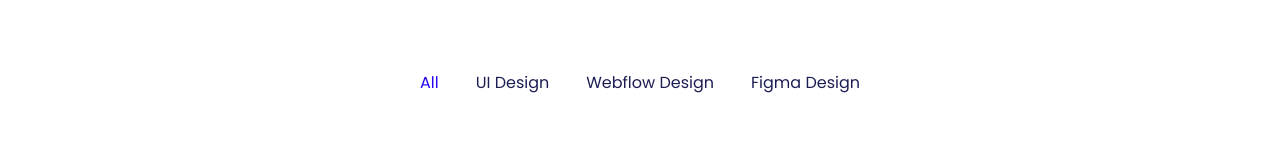
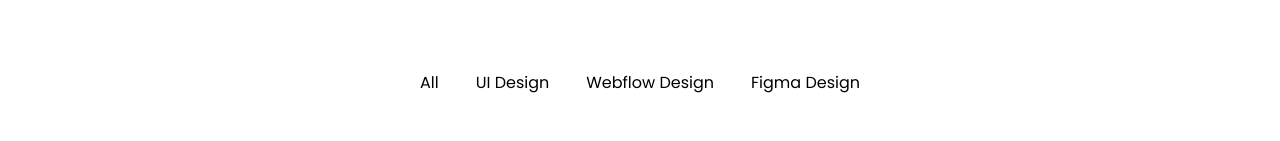
Before and after one commit to ebokes/surftweb, a React (Create React App) app: page /portfolio in a window 1280 px wide. Shown: the part 547-688 px from the top of the page. Built offline with nearby package versions, Linux system fonts and the light colour scheme.

Commit message:
modify template section

```diff
--- a/src/components/portfolio/template/index.js
+++ b/src/components/portfolio/template/index.js
@@ -1,3 +1,4 @@
+import { useState } from "react";
 import {
   TemplateContainer,
   Col1,
@@ -8,29 +9,80 @@
 import templateData from "../../../data/templateSectionData";
 import { SubLink } from "../../../reuseableComponents/subLinkStyle";
 import { HiOutlineArrowNarrowRight } from "react-icons/hi";
+import liData from "../../../data/liData";
+const Template = () => {
+  //   const [option, setOption] = useState(id);
+  //   const [select, setSelect] = useState({});
 
-const Template = () => {
+  //   const active = (index) => {
+  //     setSelect((prev) => ({
+  //       ...prev,
+  //       [index]: !prev[index],
+  //     }));
+  //   };
+
+  //   const handleClick = () => {
+  //     setOption();
+  //   };
+
   return (
     <Container>
       <TemplateContainer>
         <TemplateNav>
-          <li>
-            <a href="/all" className="active">
+          {liData.map((item, index) => (
+            <li key={index}>
+              <div
+                // onClick={active}
+                // className={select[index] ? "active" : "nonactive"}
+                href={item.url}
+              >
+                {item.title}
+              </div>
+            </li>
+          ))}
+          {/* <li>
+            <a
+              href="/all"
+              id="1"
+              onClick={active}
+              className={select[index] ? "active" : "nonactive"}
+            >
               All
             </a>
           </li>
           <li>
-            <a href="ui-design">UI Design</a>
+            <div
+              //   href="ui-design"
+              id="2"
+              onClick={active}
+              className={select[index] ? "active" : "nonactive"}
+            >
+              UI Design
+            </div>
           </li>
           <li>
-            <a href="/webflow-design">Webflow Design</a>
+            <a
+              id="3"
+              href="/webflow-design"
+              onClick={active}
+              className={select[index] ? "active" : "nonactive"}
+            >
+              Webflow Design
+            </a>
           </li>
           <li>
-            <a href="/figma-design">Figma Design</a>
-          </li>
+            <a
+              id="4"
+              href="/figma-design"
+              onClick={active}
+              className={select[index] ? "active" : "nonactive"}
+            >
+              Figma Design
+            </a>
+          </li> */}
         </TemplateNav>
         <Col1>
-          {templateData.map((item) => (
+          {templateData.map((item, index) => (
             <TemplateItem key={item.id}>
               <img src={item.img} alt={`template${item.id}`} />
               <h2>Template {item.id}</h2>
--- a/src/components/portfolio/template/templateStyle.js
+++ b/src/components/portfolio/template/templateStyle.js
@@ -5,17 +5,27 @@
 export const TemplateNav = styled.ul`
   display: flex;
   width: 44rem;
+  margin: 0 auto 4.8rem auto;
   justify-content: space-between;
-  margin: 0 auto 4.8rem auto;
+
+  @media (max-width: ${({ theme }) => theme.mediaQuery.mobile}) {
+    width: 80%;
+    flex-direction: column;
+    text-align: center;
+  }
 
   & > li {
     .active {
       color: ${({ theme }) => theme.colors.primary3};
     }
 
-    a {
+    .nonactive {
       color: ${({ theme }) => theme.colors.primary2};
     }
+
+    /* a {
+      color: ${({ theme }) => theme.colors.primary2};
+    } */
   }
 `;
 
@@ -38,7 +48,7 @@
   }
 
   @media (max-width: ${({ theme }) => theme.mediaQuery.mobile}) {
-    width: 100%;
+    width: 90%;
   }
 
   h2 {
--- /dev/null
+++ b/src/data/liData.js
@@ -0,0 +1,19 @@
+const liData = [
+  {
+    url: "/all",
+    title: "All",
+  },
+  {
+    url: "/ui-design",
+    title: "UI Design",
+  },
+  {
+    url: "/webflow-design",
+    title: "Webflow Design",
+  },
+  {
+    url: "/figma-design",
+    title: "Figma Design",
+  },
+];
+export default liData;
```
